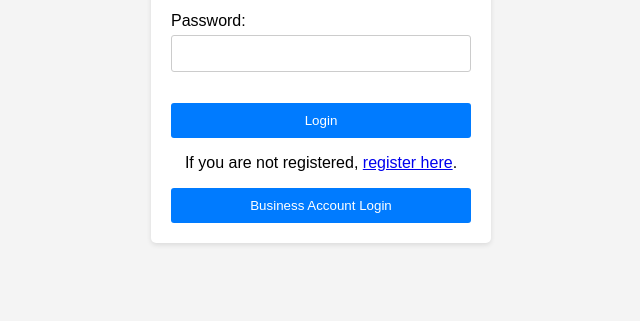
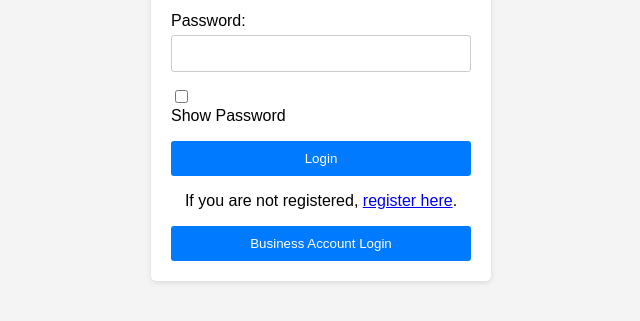
Before and after one commit to Ruhsaku/SAP-Project, a plain HTML site: page projectSAP/src/main/resources/templates/index.html in a window 1280 px wide. Shown: the part 159-480 px from the top of the page, without its empty margins (319-959 px from the left). Drawn offline with Linux system fonts and the light colour scheme.

Commit message:
Add a functionality to show the password

```diff
--- a/projectSAP/src/main/resources/templates/index.html
+++ b/projectSAP/src/main/resources/templates/index.html
@@ -66,6 +66,9 @@
         <label for="password">Password:</label>
         <input type="password" id="password" name="password" required>
 
+        <input type="checkbox" id="showPassword" onclick="togglePasswordVisibility()">
+        <label for="showPassword">Show Password</label>
+
         <p id="error-message"></p>
         <button type="button" class="login-button" onclick="submitForm()">Login</button>
 
@@ -111,6 +114,15 @@
     function redirectToBusinessLogin() {
         window.location.href = '/login/employee';
     }
+
+    function togglePasswordVisibility() {
+        var passwordField = document.getElementById('password');
+        if (passwordField.type === 'password') {
+            passwordField.type = 'text';
+        } else {
+            passwordField.type = 'password';
+        }
+    }
 </script>
 
 </body>
```
Also changed, not shown: projectSAP/src/main/resources/templates/loginEmployee.html (+12 -0 lines), projectSAP/src/main/resources/templates/register.html (+12 -0 lines).
